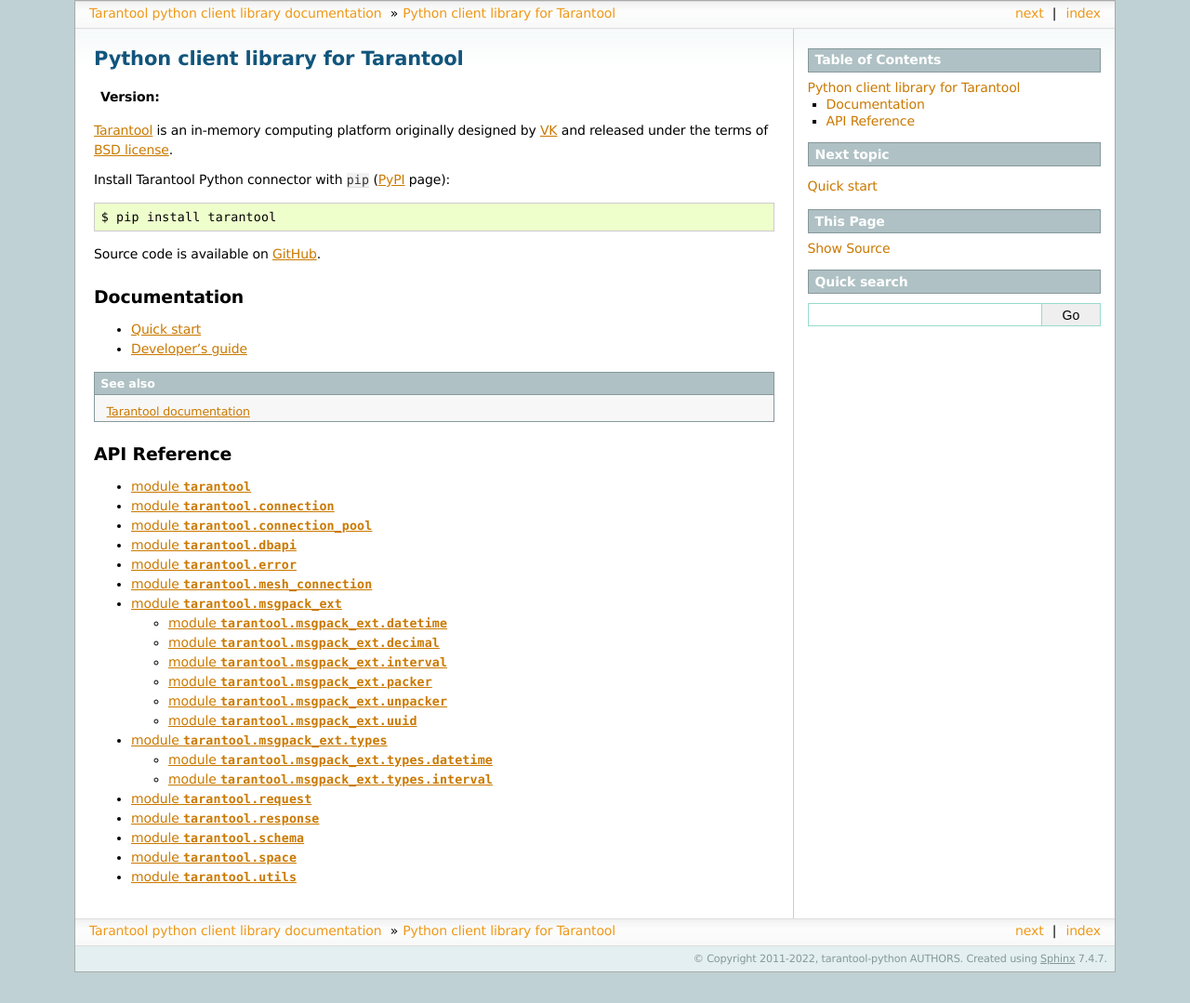
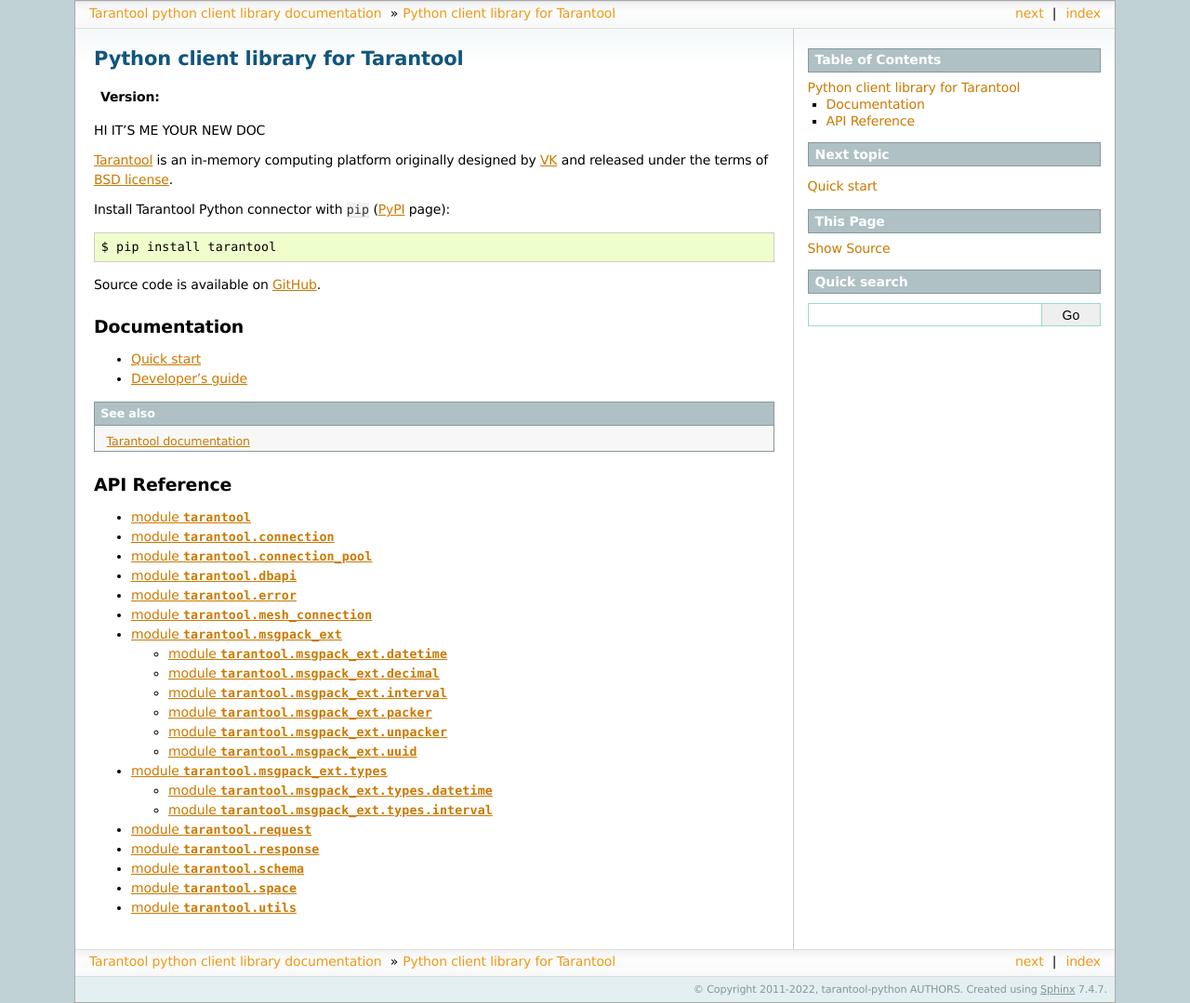
Before and after one commit to tarantool/tarantool-python, a Sphinx documentation site: the page built from docs/source/index.rst, in a window 1280 px wide. Shown: the whole page at 93% size. Built offline with Sphinx 7.4.7, drawn with Linux system fonts in a browser that asks for light colours; the version number could not be read and is left out; before the commit the page ends 1046 px from its top, so only the background shows below that.

Commit message:
test doc autobuild

```diff
--- a/docs/source/index.rst
+++ b/docs/source/index.rst
@@ -4,6 +4,8 @@
 ===================================
 
 :Version: |version|
+
+HI IT'S ME YOUR NEW DOC
 
 `Tarantool`_ is an in-memory computing platform originally designed by
 `VK`_ and released under the terms of `BSD license`_.
```
